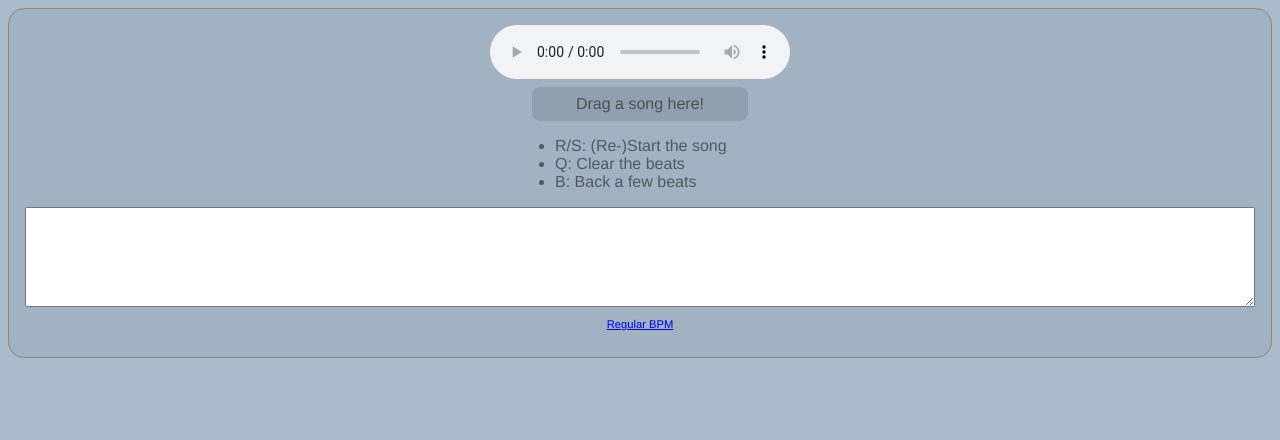
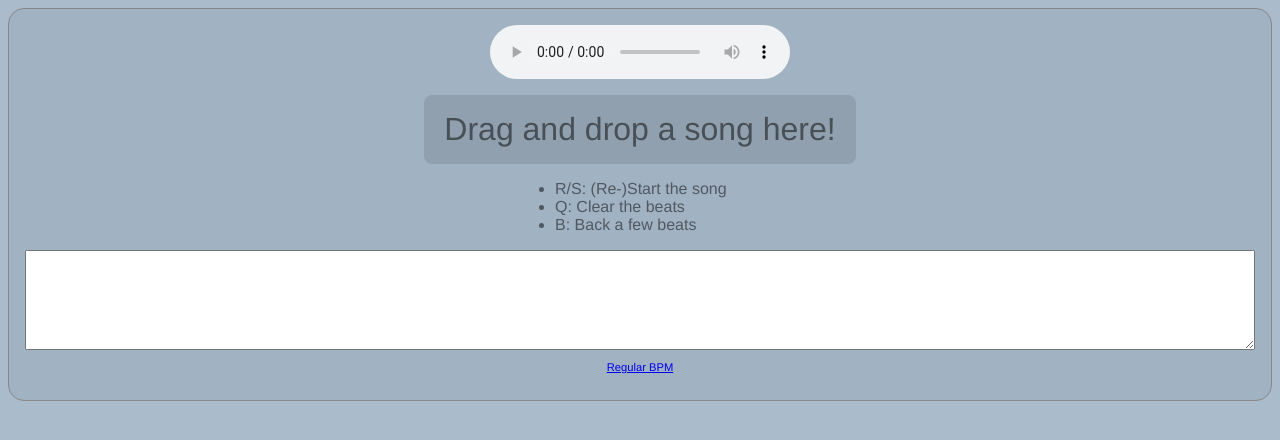
Before and after one commit to lgarron/bpm-tap, a plain HTML site: page audio.htm in a window 1280 px wide. Drawn offline with Linux system fonts and the light colour scheme.

Commit message:
Minor display anc manifest fixes.

```diff
--- a/audio.htm
+++ b/audio.htm
@@ -215,9 +215,10 @@ function ini() {
     height: 100px;
   }
   #new_song {
+    font-size: 200%;
     padding: 0.5em;
     margin: 0.5em;
-    width: 200px;
+    width: 400px;
     background: rgba(0, 0, 0, 0.1);
     border-radius: 8px;
   }
@@ -249,7 +250,7 @@ function ini() {
 
 <center>
 <audio controls preload="yes" autobuffer id="audio"></audio>
-<div id="new_song">Drag a song here!</div>
+<div id="new_song">Drag and drop a song here!</div>
 </center>
 
 <div id="tap_area">
```
